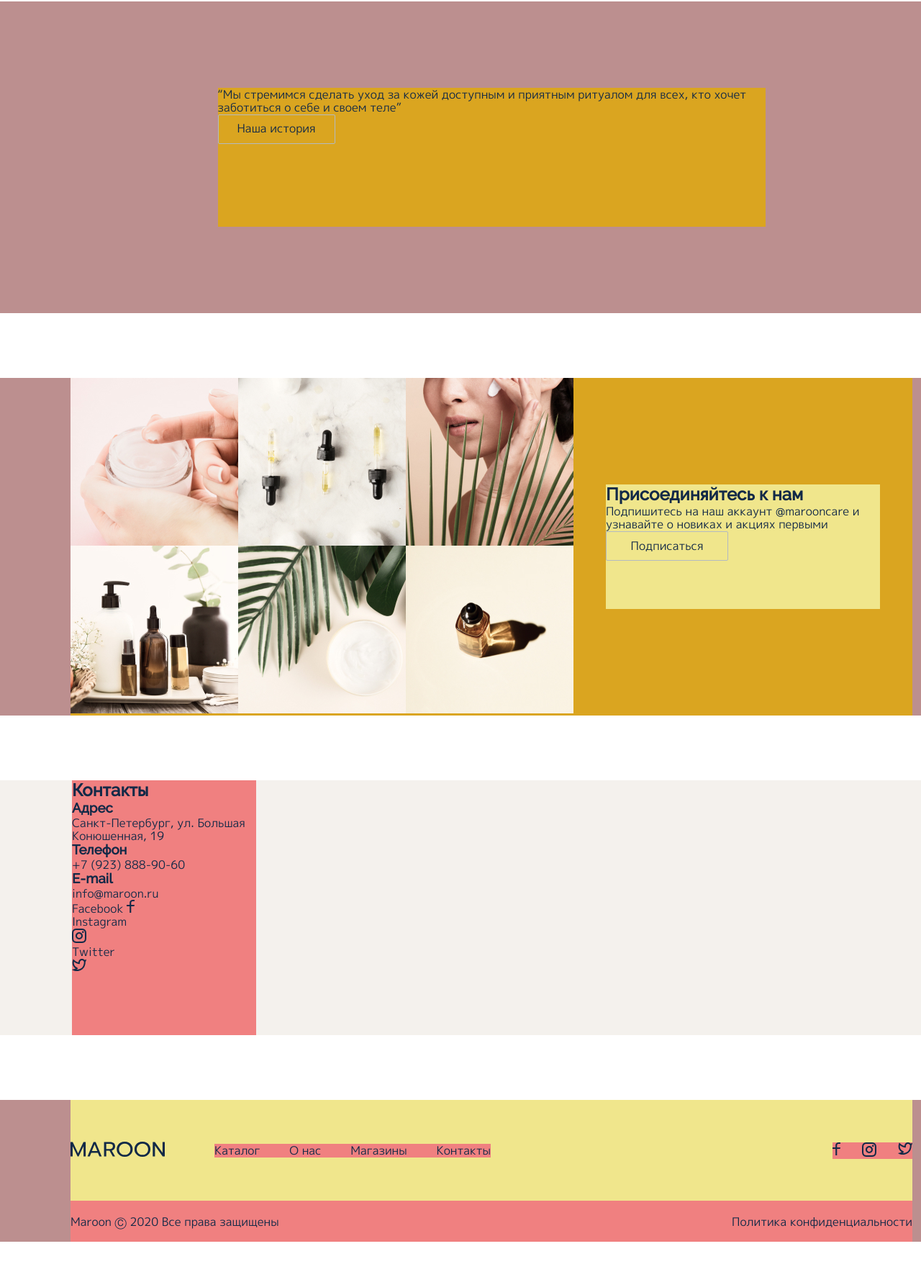
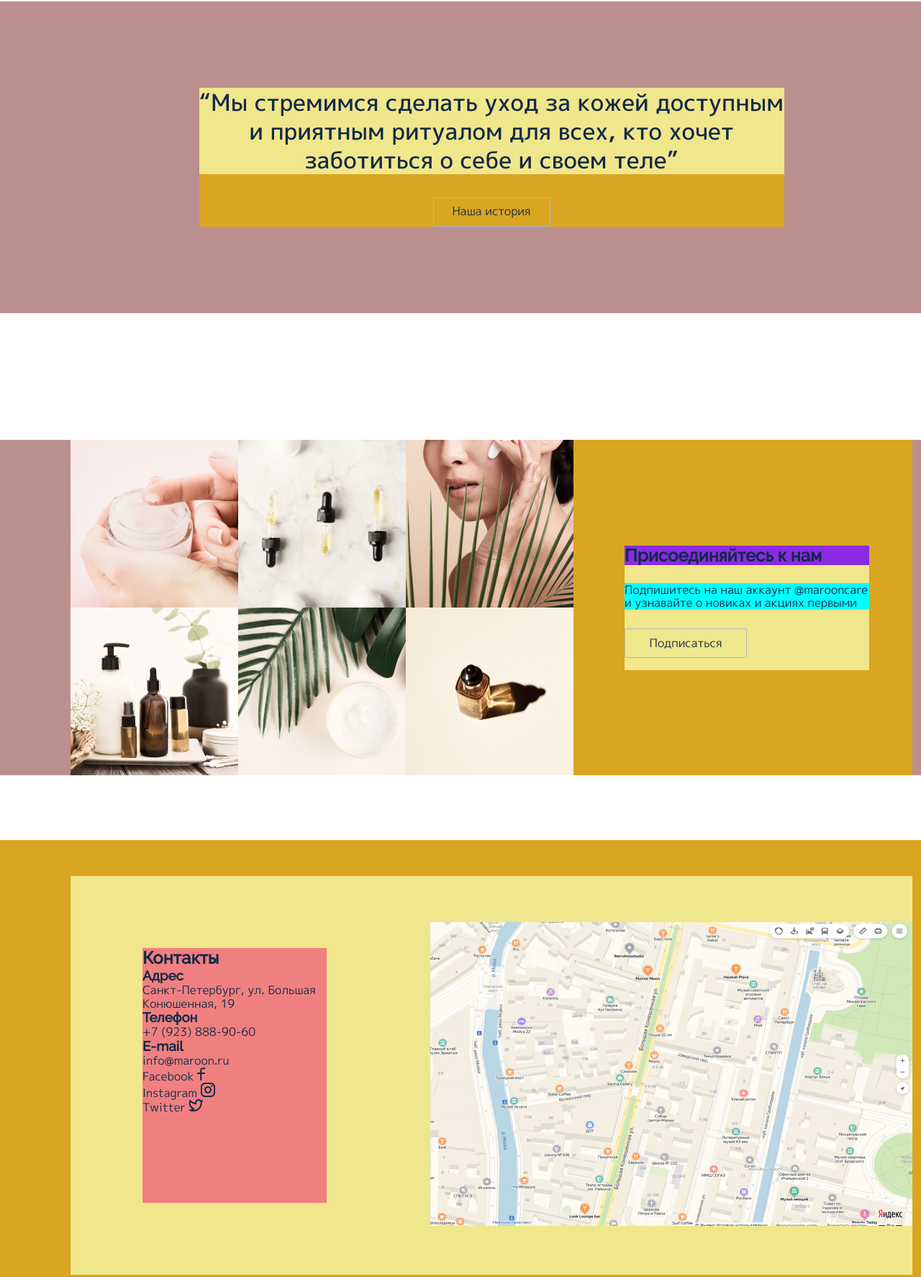
Before and after one commit to jaysondawson/Maroon-2020, a plain HTML site: page index.html in a window 1280 px wide. Shown: the part 2400-4174 px from the top of the page at 72% size. Before the commit the page ends 4125 px from the top, so only its background shows below. Drawn offline with nearby package versions, Linux system fonts and the light colour scheme.

Commit message:
Сетки. Главная. Мелкая стилизация

```diff
--- a/css/style.css
+++ b/css/style.css
@@ -638,22 +638,39 @@ a {
 .about__us {
     display: flex;
     justify-content: center;
+    align-items: center;
+
+    height: 433px;
 }
 
-.about-us__header {
-    width: 761px;
+.about-us__wrapper {
+    width: 813px;
     height: 193px;
-
-    margin-top: 120px;
-    margin-bottom: 120px;
 
     background-color: goldenrod;
 }
 
-.about-us__history {
+.about-us__header {
+    font-size: 32px;
+    line-height: 40px;
+    font-weight: 500;
+    text-align: center;
+
+    /*width: 761px;*/
+
+    background-color: khaki;
+}
+
+.about-us__button {
+    font-size: 16px;
     line-height: 37px;
+
     padding-left: 26px;
     padding-right: 26px;
+
+    margin-left: auto;
+    margin-right: auto;
+    margin-top: 32px;
 
     width: 163px;
     min-height: 41px;
@@ -664,33 +681,51 @@ a {
     border-radius: 2px;
 }
 
+.about-us__button:hover {
+    border-color: #122947;
+}
+
 .join-us__wrapper {
     display: flex;
     flex-direction: row;
+    align-items: center;
 
     width: 1170px;
-    min-height: 446px;
+    height: 466px;
 
     margin-left: auto;
     margin-right: auto;
-    margin-top: 90px;
+    margin-top: 176px;
     margin-bottom: 90px;
 
 
     background-color: goldenrod;
 }
 
+.about-us__img {
+    height: 466px;
+    width: 699px;
+}
 
 .join-us__header {
-    width: 381px;
+    width: 340px;
     height: 173px;
 
-    margin: auto;
+    margin-left: 71px;
 
     background-color: khaki;
 }
 
-.join-us__subscribe{
+.join-us__header h2{
+    background-color: #8A2BE2;
+}
+
+.join-us__header p {
+    margin-top: 25px;
+
+    background-color: aqua;
+}
+.join-us__button {
     line-height: 37px;
     padding-left: 33px;
     padding-right: 33px;
@@ -698,6 +733,7 @@ a {
     width: 170px;
     min-height: 41px;
 
+    margin-top: 26px;
 
     border: 1px solid #B3BAC1;
     background-color: transparent;
@@ -705,7 +741,7 @@ a {
     border-radius: 2px;
 }
 
-.join-us__subscribe:hover {
+.join-us__button:hover {
     cursor: pointer;
     border-color: #122947;
 }
--- a/index.html
+++ b/index.html
@@ -193,30 +193,32 @@
             </section>
         </div>
         <div class="wrapper__1366 about__us">
-            <section class="about-us__header">
+            <section class="about-us__wrapper">
+                <div class="about-us__header">
                     <h2 class="visually-hidden">О Maroon</h2>
                     <p>“Мы стремимся сделать уход за кожей доступным
                         и приятным ритуалом для всех, кто хочет
                         заботиться о себе и своем теле”
                     </p>
-                <a href="#" class="about-us__history">Наша история</a>
+                </div>
+                <a href="#" class="about-us__button">Наша история</a>
             </section>
         </div>
         <div class="wrapper__1366">
             <section class="join-us__wrapper">
-                <div>
                     <img src="img/main-4.jpg" width="699" height="466" alt="Присоединяйтесь к нам изображение">
-                </div>
+
                 <div class="join-us__header">
                     <h2>Присоединяйтесь к нам</h2>
                     <p>Подпишитесь на наш аккаунт @marooncare
                             и узнавайте о новиках и акциях первыми</p>
-                    <button type="button" class="join-us__subscribe">Подписаться</button>
+                    <button type="button" class="join-us__button">Подписаться</button>
                 </div>
             </section>
         </div>
         <div class="wrapper__1366">
-            <section class="contacts">
+            <section class="contacts__wrapper">
+                <div class="contacts__content">
                     <div class="contacts__header">
                         <h2>Контакты</h2>
                         <ul class="contacts-list">
@@ -245,7 +247,7 @@
                             <li>
                                 <a href="#">
                                     <span>Instagram</span>
-                                <svg class="instagram-icon" weight="20" height="20">
+                                    <svg class="instagram-icon" width="20" height="20">
                                         <use xlink:href="#instagram-icon"></use>
                                     </svg>
                                 </a>
@@ -253,12 +255,17 @@
                             <li>
                                 <a href="#">
                                     <span>Twitter</span>
-                                <svg class="twitter-icon" weight="20" height="17">
+                                    <svg class="twitter-icon" width="20" height="17">
                                         <use xlink:href="#twitter-icon"></use>
                                     </svg>
                                 </a>
                             </li>
                         </ul>
+
+                    </div>
+                    <div class="contacts__map">
+                        <img src="img/map.jpg" width="" height="" alt="">
+                    </div>
                 </div>
             </section>
         </div>
@@ -275,7 +282,7 @@
                 </div>
                 <ul class="nav__footer__list">
                     <li class="nav__footer__item">
-                        <a href="#">Каталог</a>
+                        <a href="catalog.html">Каталог</a>
                     </li>
                     <li>
                         <a href="#">О нас</a>
```
Also changed, not shown: card.html (+30 -23 lines), catalog.html (+2 -3 lines). Lines whose indentation alone changed are shown as unchanged.
